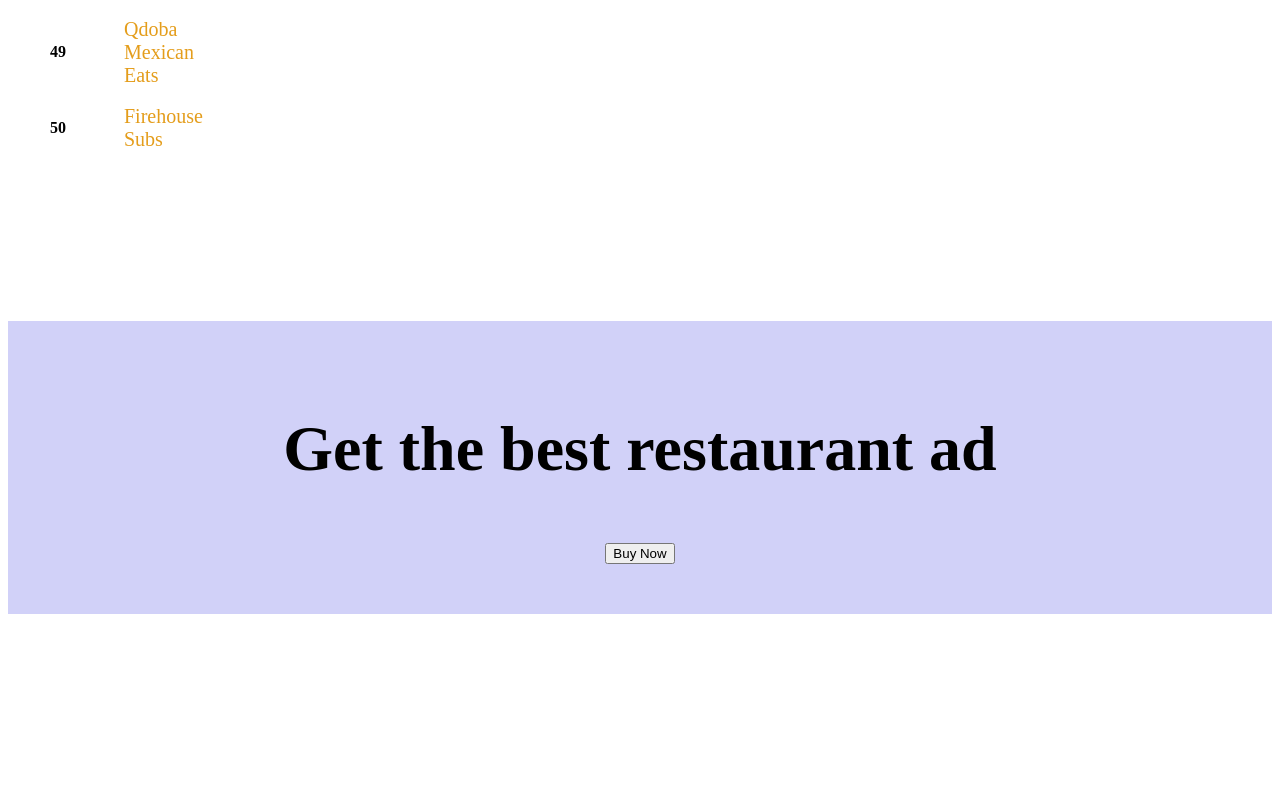
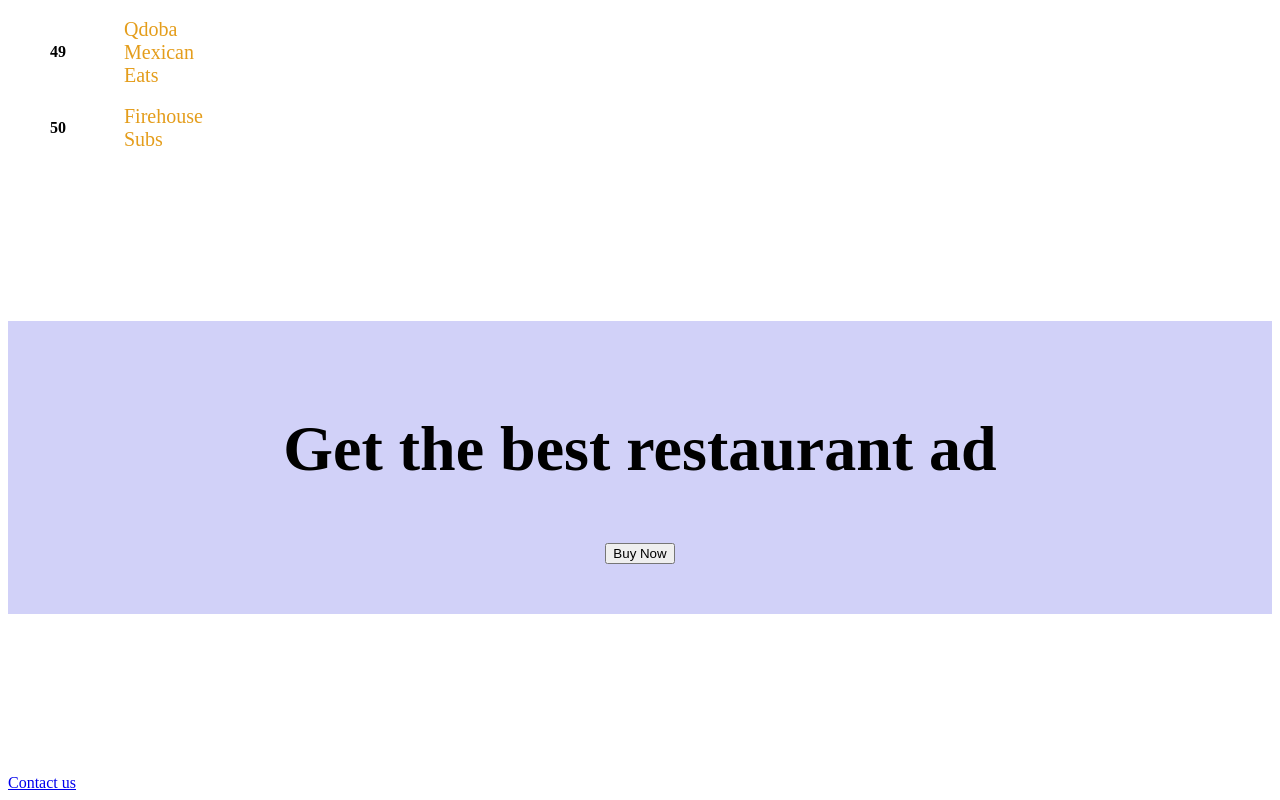
Before and after one commit to ilg2005/restauranty, a Nuxt app: page /restaurants in a window 1280 px wide. Shown: the part 2892-3692 px from the top of the page. Before the commit the page ends 3666 px from the top, so only its background shows below. Built offline with nearby package versions, Linux system fonts and the light colour scheme.

Commit message:
модификация custom layout через slot

```diff
--- a/layouts/custom.vue
+++ b/layouts/custom.vue
@@ -2,6 +2,7 @@
   <div>
     <slot/>
     <Ad/>
+    <slot name="footer"></slot>
   </div>
 </template>
 
--- a/pages/restaurants/index.vue
+++ b/pages/restaurants/index.vue
@@ -8,6 +8,11 @@
           <Table class="col" :restaurants="data2"/>
         </div>
       </div>
+      <template #footer>
+        <div class="text-center mb-5">
+          <a href="#">Contact us</a>
+        </div>
+      </template>
     </NuxtLayout>
   </div>
 </template>
```
